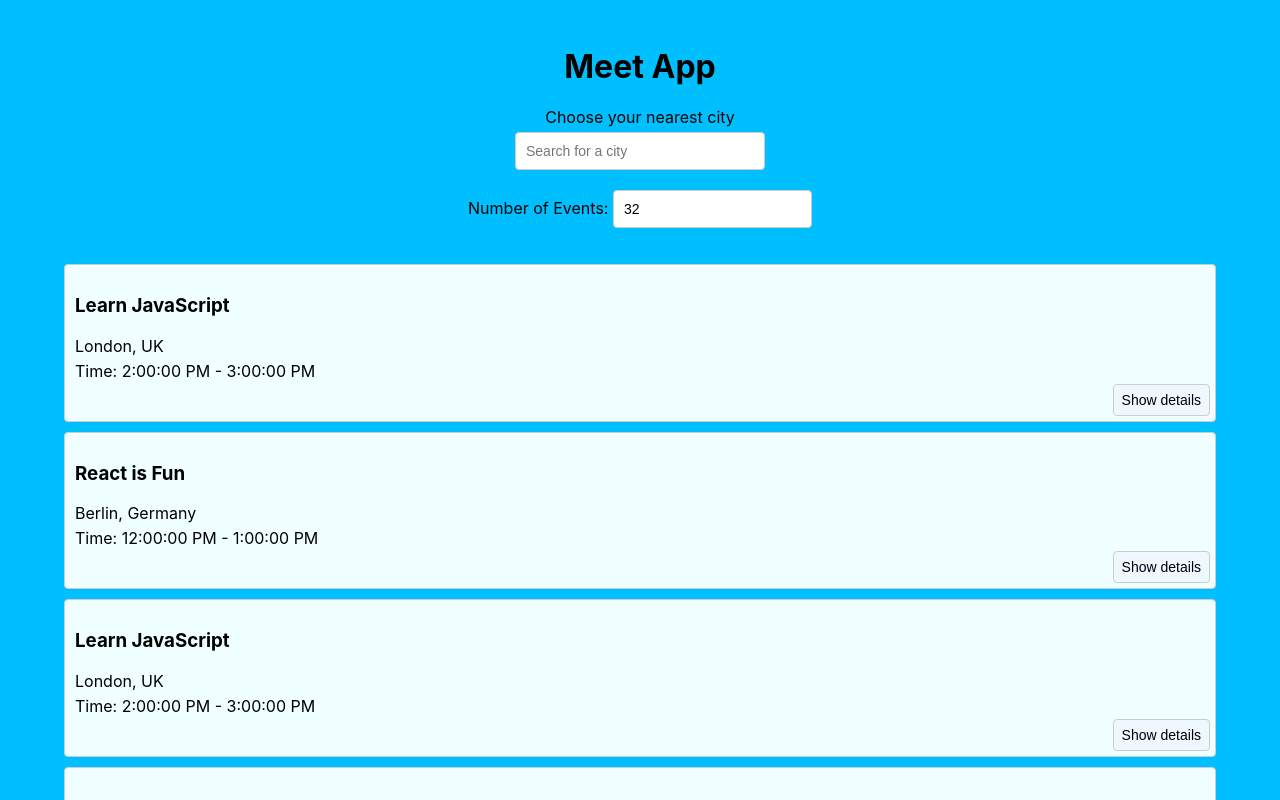
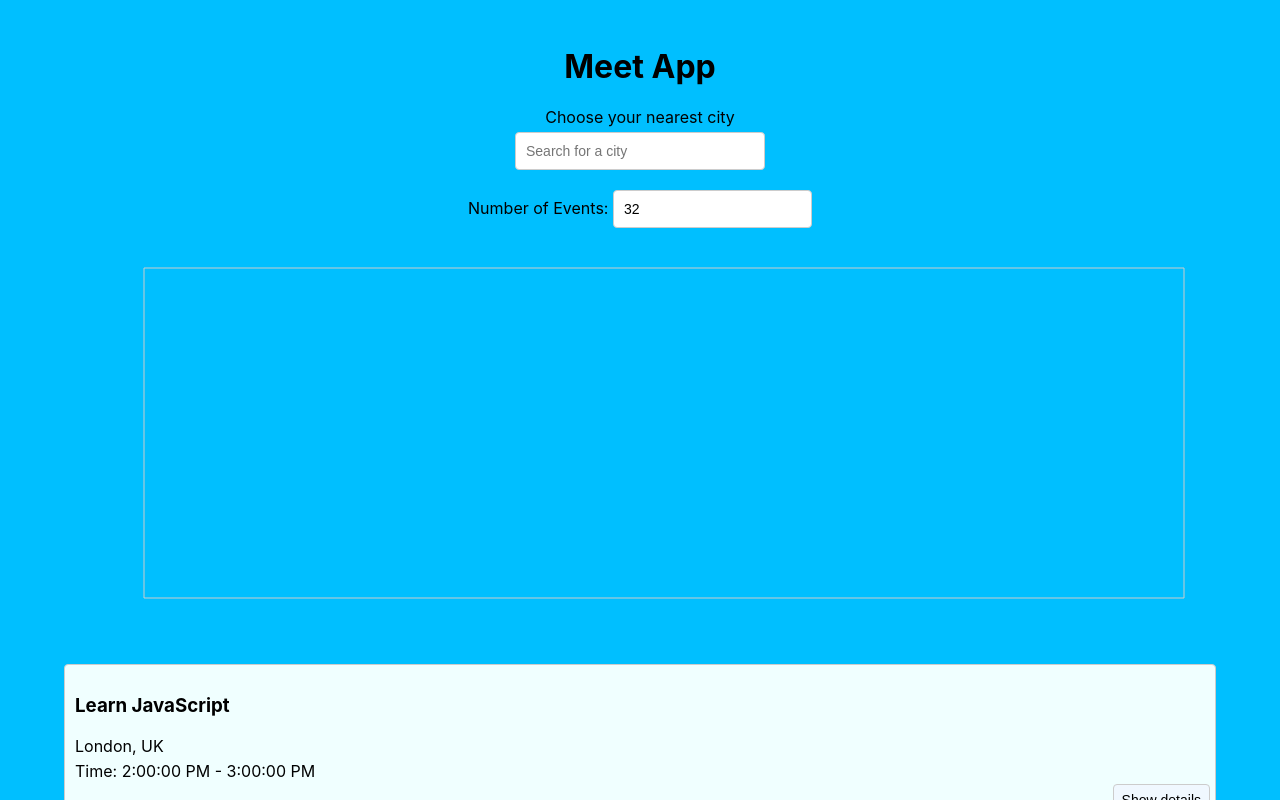
Before and after one commit to AJSorbello/meet, a React (Create React App) app: page / in a window 1280 px wide. Shown: the top 800 px of the page. Built offline with nearby package versions, Linux system fonts and the light colour scheme; what atatus-spa would draw is missing.

Commit message:
4.10 charts

```diff
--- a/package.json
+++ b/package.json
@@ -12,6 +12,7 @@
     "react": "^18.2.0",
     "react-dom": "^18.2.0",
     "react-scripts": "5.0.1",
+    "recharts": "^2.12.3",
     "web-vitals": "^2.1.4",
     "workbox-background-sync": "^6.6.0",
     "workbox-broadcast-update": "^6.6.0",
--- a/src/App.js
+++ b/src/App.js
@@ -5,6 +5,7 @@
 import { extractLocations, getEvents } from './api';
 import './App.css';
 import { InfoAlert, ErrorAlert, WarningAlert } from './components/Alert';
+import CityEventsChart from './components/CityEventsChart';
 const App = () => {
   const [allLocations, setAllLocations] = useState([]);
   const [currentNOE, setCurrentNOE] = useState(32);
@@ -51,6 +52,7 @@
       </div>
       <CitySearch allLocations={allLocations} setCurrentCity={setCurrentCity} setInfoAlert={setInfoAlert} />
       <NumberOfEvents currentNOE={currentNOE} setCurrentNOE={setCurrentNOE} setErrorAlert={setErrorAlert} />
+      <CityEventsChart allLocations={allLocations} events={events} />
       <EventList events={events} />
     </div>
   );
--- /dev/null
+++ b/src/components/CityEventsChart.js
@@ -0,0 +1,49 @@
+// src/components/CityEventsChart.js
+
+import { useState, useEffect } from 'react';
+import {
+  ScatterChart,
+  Scatter,
+  XAxis, YAxis,
+  CartesianGrid,
+  Tooltip,
+  ResponsiveContainer
+} from 'recharts';
+
+const CityEventsChart = ({ allLocations, events }) => {
+  const [data, setData] = useState([]);
+
+  useEffect(() => {
+    setData(getData()); // eslint-disable-next-line
+  }, [`${data}`]);
+
+  const getData = () => {
+    const data = allLocations.map((location) => {
+      const count = events.filter((event) => event.location === location).length
+      const city = location.split(', ')[0]
+      return { city, count };
+    })
+    return data;
+  };
+
+  return (
+    <ResponsiveContainer width="99%" height={400}>
+      <ScatterChart
+        margin={{
+          top: 20,
+          right: 20,
+          bottom: 20,
+          left: 20,
+        }}
+      >
+        <CartesianGrid />
+       `<XAxis type="category" dataKey="city" name="City" />`
+       `<YAxis type="number" dataKey="count" name="Number of events" />`
+        <Tooltip cursor={{ strokeDasharray: '3 3' }} />
+        <Scatter name="A school" data={data} fill="#8884d8" />
+      </ScatterChart>
+    </ResponsiveContainer>
+  );
+}
+
+export default CityEventsChart;
--- a/src/components/CitySearch.js
+++ b/src/components/CitySearch.js
@@ -40,6 +40,7 @@
      <input
   type="text"
   className="city"
+  id="citySearch" // added id attribute
   placeholder="Search for a city"
   value={query}
   onFocus={() => setShowSuggestions(true)}
```
Also changed, not shown: 1 other file (tests, documents, lock files or other folders). Lines whose indentation alone changed are shown as unchanged.
